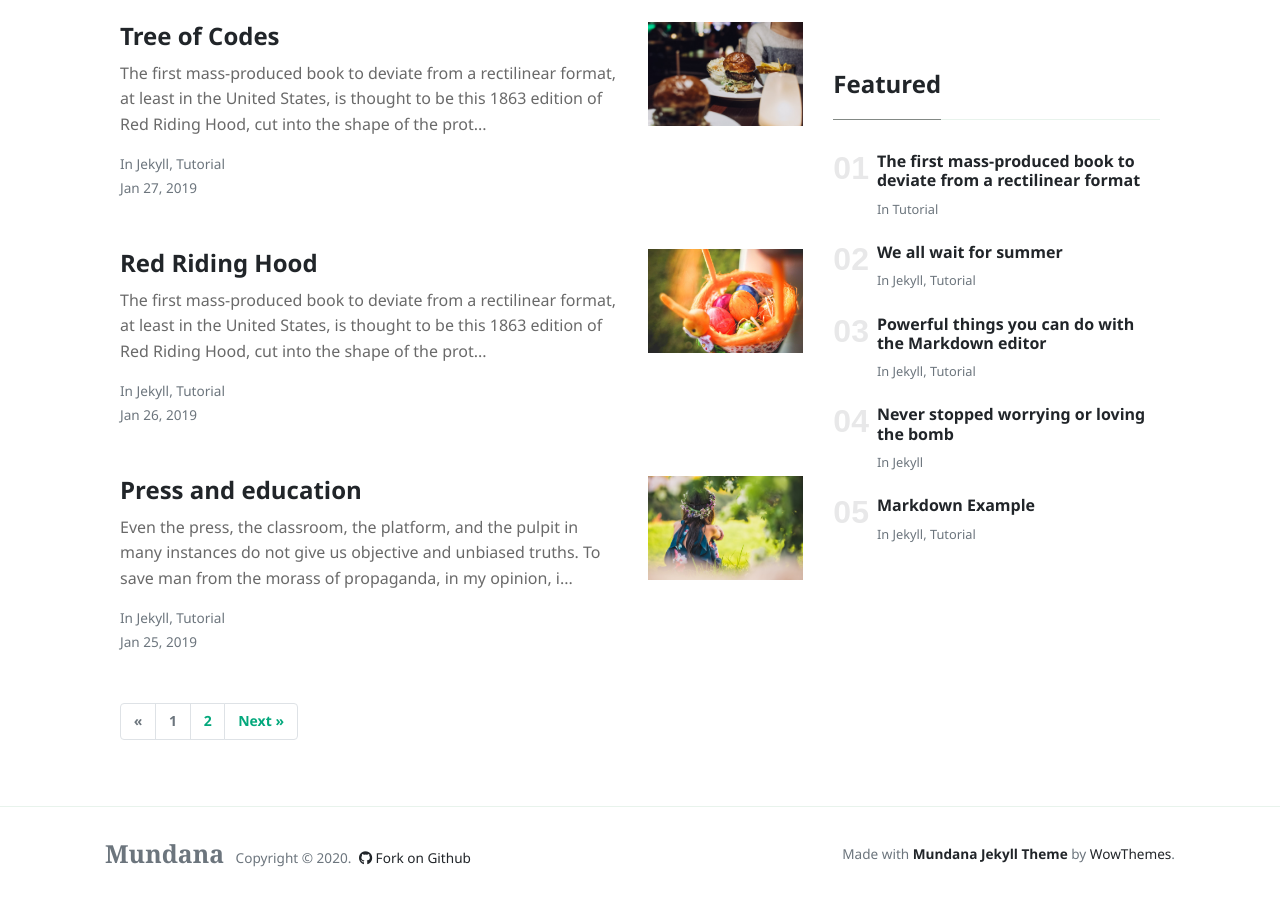
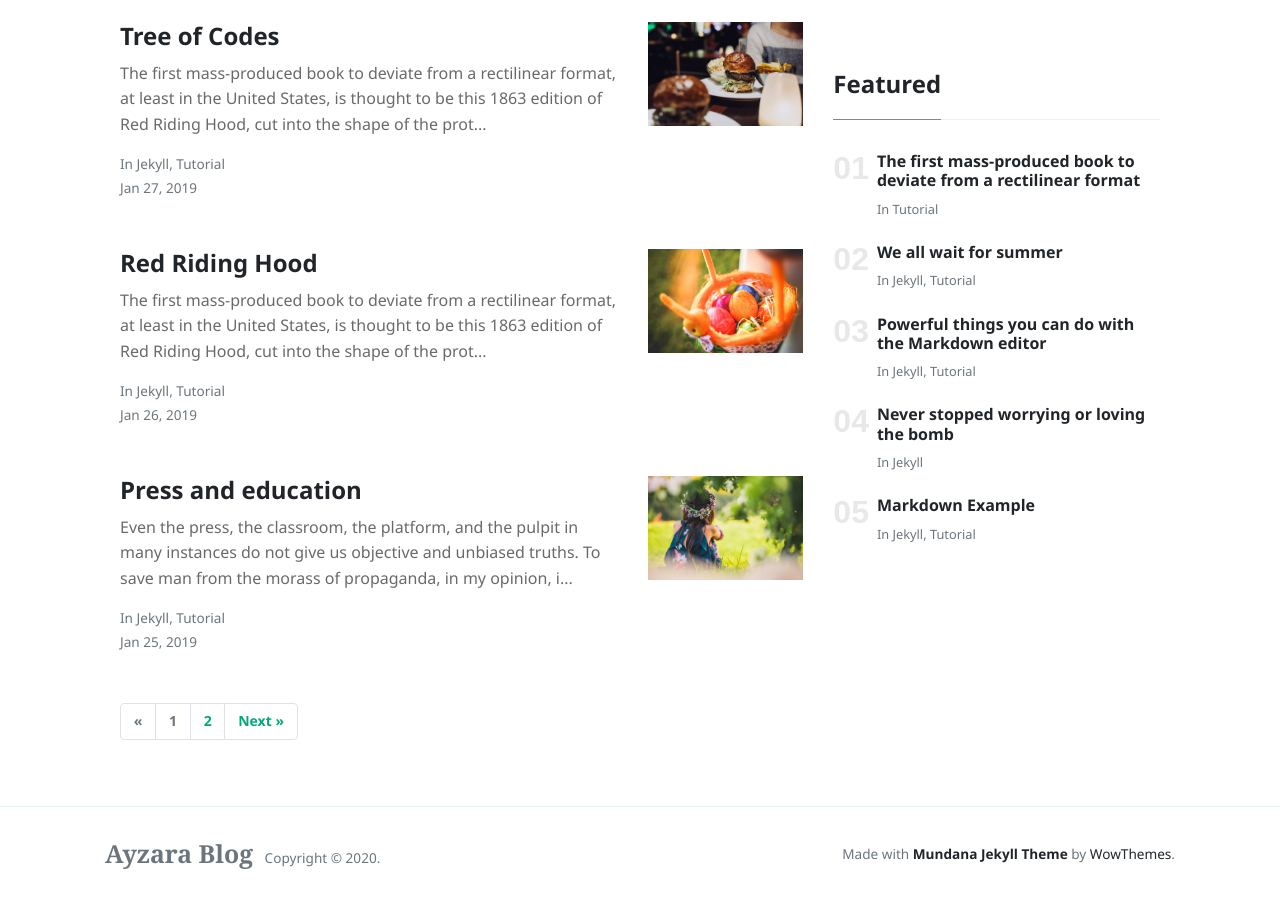
Before and after one commit to ayzaraku/ayzaraku.github.io, a Jekyll site: the page built from index.html, in a window 1280 px wide and 900 px high, scrolled down 1707 px. Built offline with Jekyll 4.4.1, drawn with Linux system fonts in a browser that asks for light colours; nearby versions of some CDN libraries; the list of posts is cut into pages by our own code.

Commit message:
Update default.html

```diff
--- a/_layouts/default.html
+++ b/_layouts/default.html
@@ -77,12 +77,8 @@
         <div class="container">
         <div class="row align-items-center justify-content-between">
             <div>
-                <span class="navbar-brand mr-2 mb-0"><strong>Mundana</strong></span>
+                <span class="navbar-brand mr-2 mb-0"><strong>Ayzara Blog</strong></span>
                 <span>Copyright © <script>document.write(new Date().getFullYear())</script>.</span>
-
-                <!--  Github Repo Star Btn-->
-                <a class="text-dark ml-1" target="_blank" href="https://github.com/wowthemesnet/mundana-theme-jekyll"><i class="fab fa-github"></i> Fork on Github</a>
-
             </div>
             <div>
                 Made with <a target="_blank" class="text-dark font-weight-bold" href="https://www.wowthemes.net/mundana-jekyll-theme/"> Mundana Jekyll Theme </a> by <a class="text-dark" target="_blank" href="https://www.wowthemes.net">WowThemes</a>.
```
